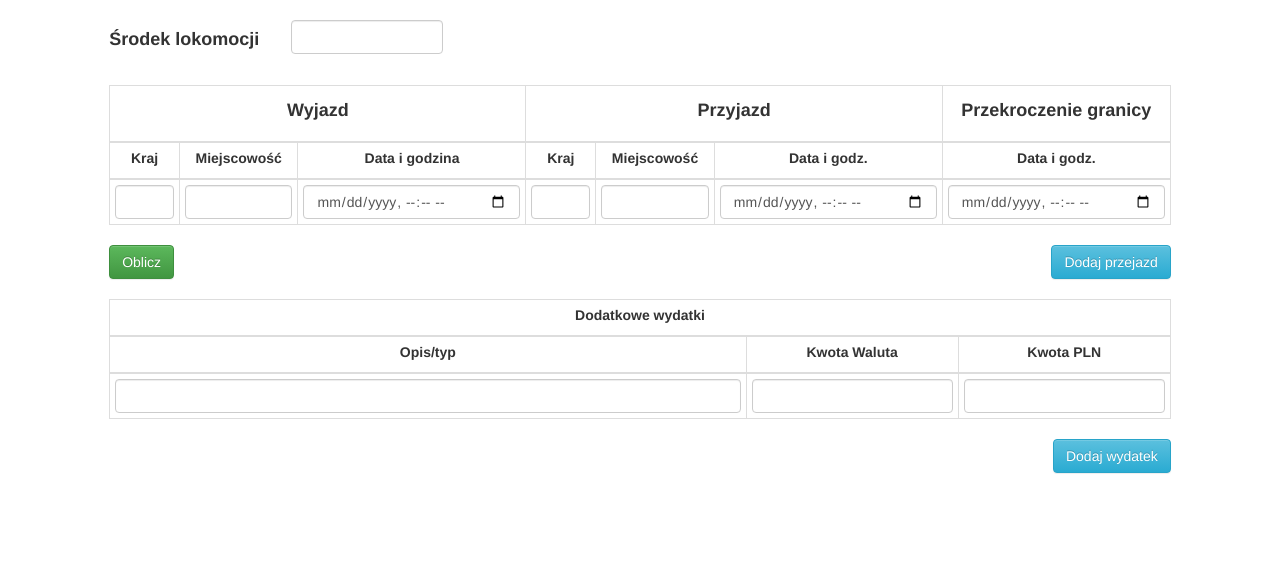
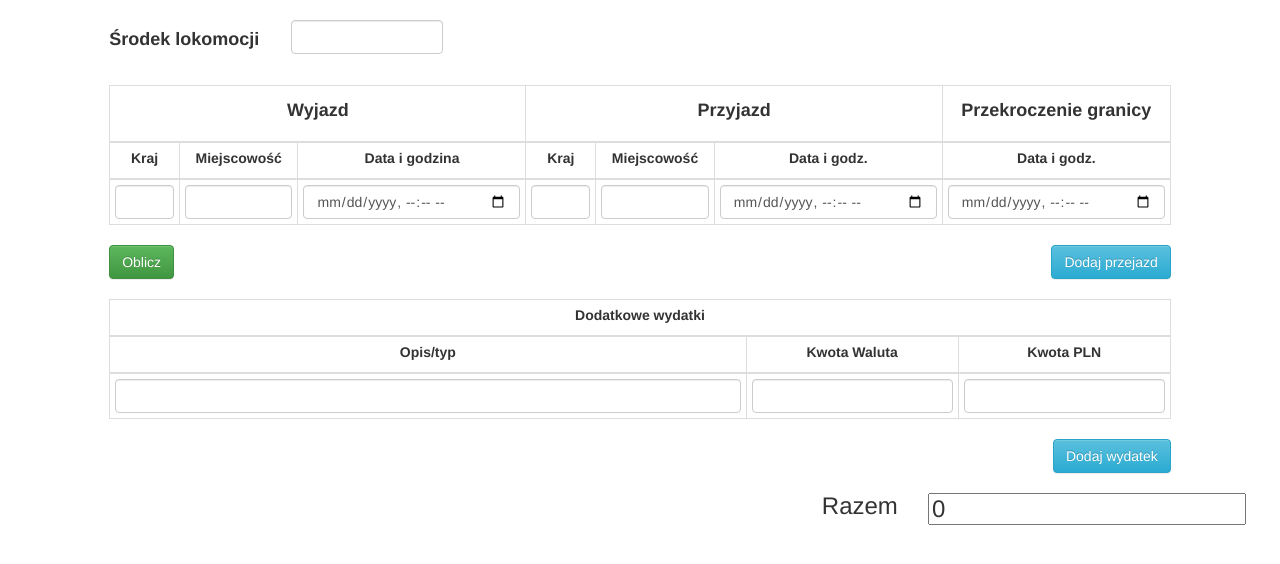
Before and after one commit to plkarmic/Delegacje, a React (Create React App) app in the folder frontend/gui-delegacje/: page / in a window 1280 px wide. Shown: the top 564 px of the page. Built offline with nearby package versions, Linux system fonts and the light colour scheme.

Commit message:
response cors

```diff
--- a/frontend/gui-delegacje/src/Form.js
+++ b/frontend/gui-delegacje/src/Form.js
@@ -8,7 +8,8 @@ class Form extends React.Component {
   state = {
     transportType: "",
     tripDetails: [{country:"", destinationC:"", startTime:"", endTime:"", borderTime:""}],
-    expansesDetails: [{remark:"", costV:"",costPLN:""}]
+    expansesDetails: [{remark:"", costV:"",costPLN:""}],
+    total: 0
   }
 handleChange = (e) => {
     //if (["name", "age"].includes(e.target.className) ) {
@@ -50,14 +51,24 @@ handleSubmit = (e) => {
     //send POST request to backend server
     fetch('http://localhost:8080/', {
       method: 'POST',
-      mode: 'no-cors',
+      // mode: 'no-cors',
       headers: {
-          'Access-Control-Allow-Origin': '*',
+          // 'Access-Control-Allow-Origin': '*',
           'Content-Type': 'application/json',
           'Accept': 'application/json',
       },
       body: JSON.stringify(response)
+    })
+    .then(res => res.text())
+    .then(res => {
+      console.log(res)
+      this.state.total = res
+      return ({
+        type: "GET_CALL",
+        res: res,
+      });
     });
+
 
 }
 render() {
@@ -152,6 +163,19 @@ render() {
               <span className="pull-right"><button onClick={this.addExpanses} className="btn btn-info">Dodaj wydatek</button> </span>
             </div>
           </div>
+          <div className="row">
+            <div className="col-lg-2">
+            </div>
+            <div className="col-lg-4">
+              {/* <button onClick={this.addTrip} className="btn btn-info">Dodaj nowy wiersz</button> */}
+            </div>
+            <div className="col-lg-6">
+              <div className="row">
+                  <div className="col-lg-6"><span className="pull-right"><label><h3>Razem</h3></label></span></div>
+                  <div className="col-lg-4"><label><h3><input className="result" value={this.state.total}></input></h3></label></div>
+              </div>
+            </div>
+          </div>
         </div>
 
       </form>
```
Also changed, not shown: 2 other files (tests, documents, lock files or other folders).
